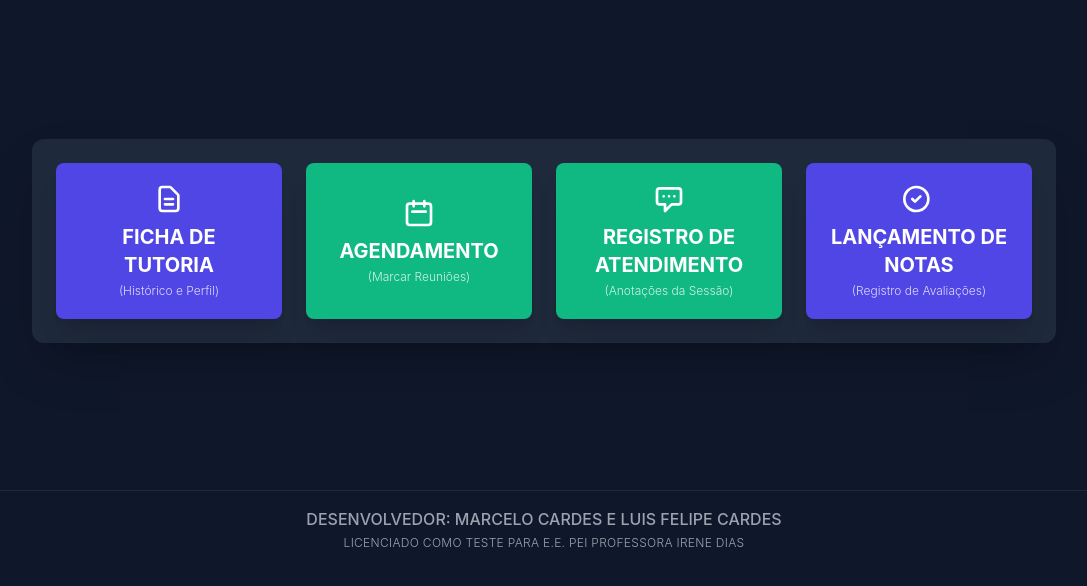
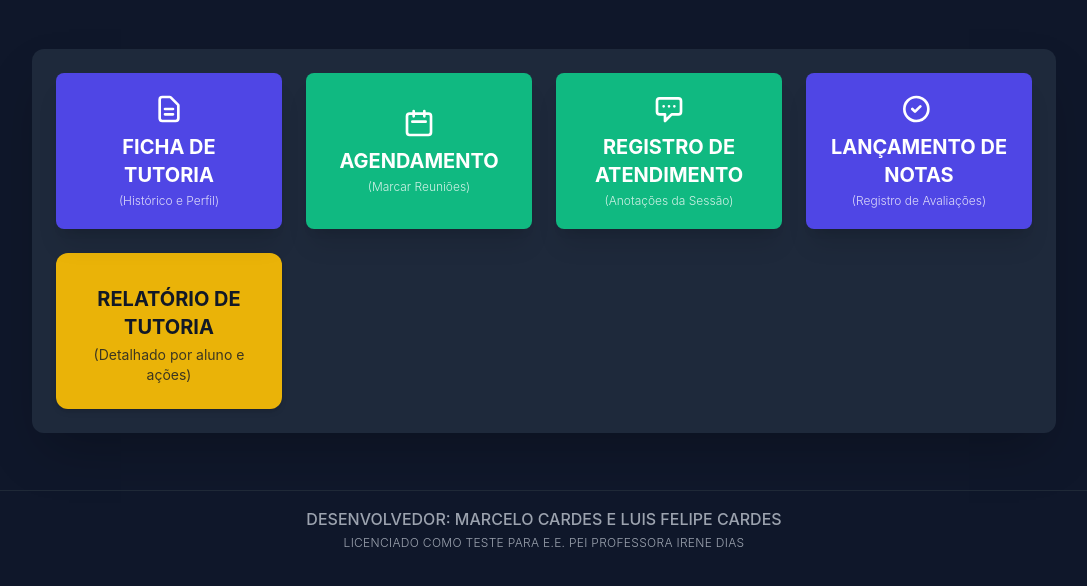
Before and after one commit to ocorrenciasidr/gestao, a Flask app: page /gestao_tutoria in a window 1280 px wide. Shown: the part 201-787 px from the top of the page, without its empty margins (96-1183 px from the left). Run offline with Flask 3, Linux system fonts and the light colour scheme; parts of the project's set-up code (start-up, migrations or seed data) failed here and were passed over; some libraries are stand-ins or nearby versions.

Commit message:
Update gestao_tutoria.html

```diff
--- a/templates/gestao_tutoria.html
+++ b/templates/gestao_tutoria.html
@@ -84,6 +84,13 @@
                     <span class="text-xs font-light opacity-80 mt-1">(Registro de Avaliações)</span>
                 </button>
 
+                 <button onclick="window.location.href='/gestao_relatorio_tutoria'"
+                        class="report-button flex flex-col items-center justify-center p-6 bg-yellow-500 text-gray-900 rounded-xl shadow-md border-0 hover:bg-yellow-600 transition duration-300 ease-in-out">
+                        <span class="text-4xl mb-2"></span>
+                        <span class="text-xl font-bold text-center">RELATÓRIO DE TUTORIA</span>
+                        <span class="text-sm opacity-80 mt-1 text-center">(Detalhado por aluno e ações)</span>
+                    </button>
+
             </div>
         </main>
 
@@ -99,4 +106,5 @@
     </div>
 
 </body>
+
 </html>
```
